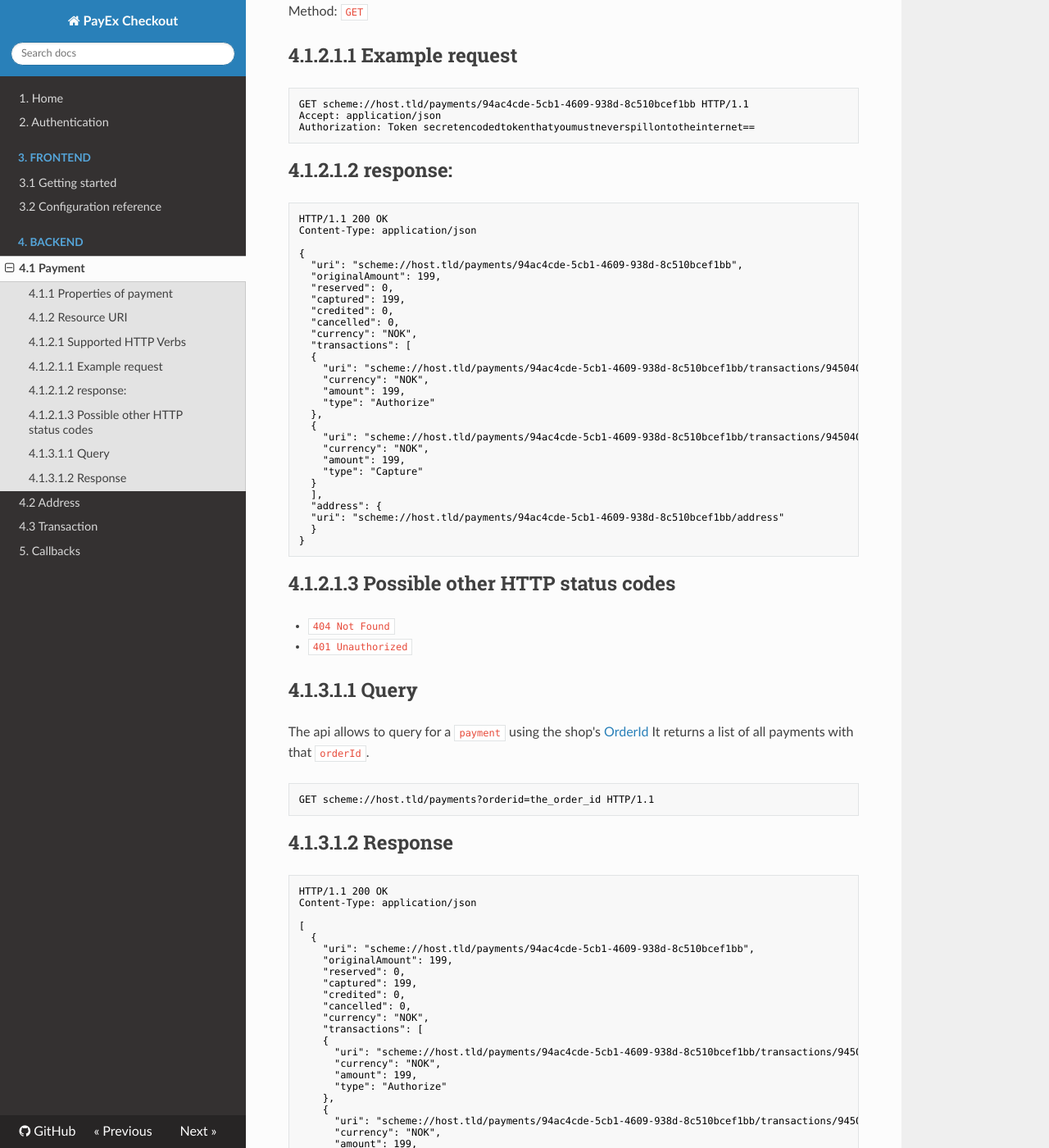
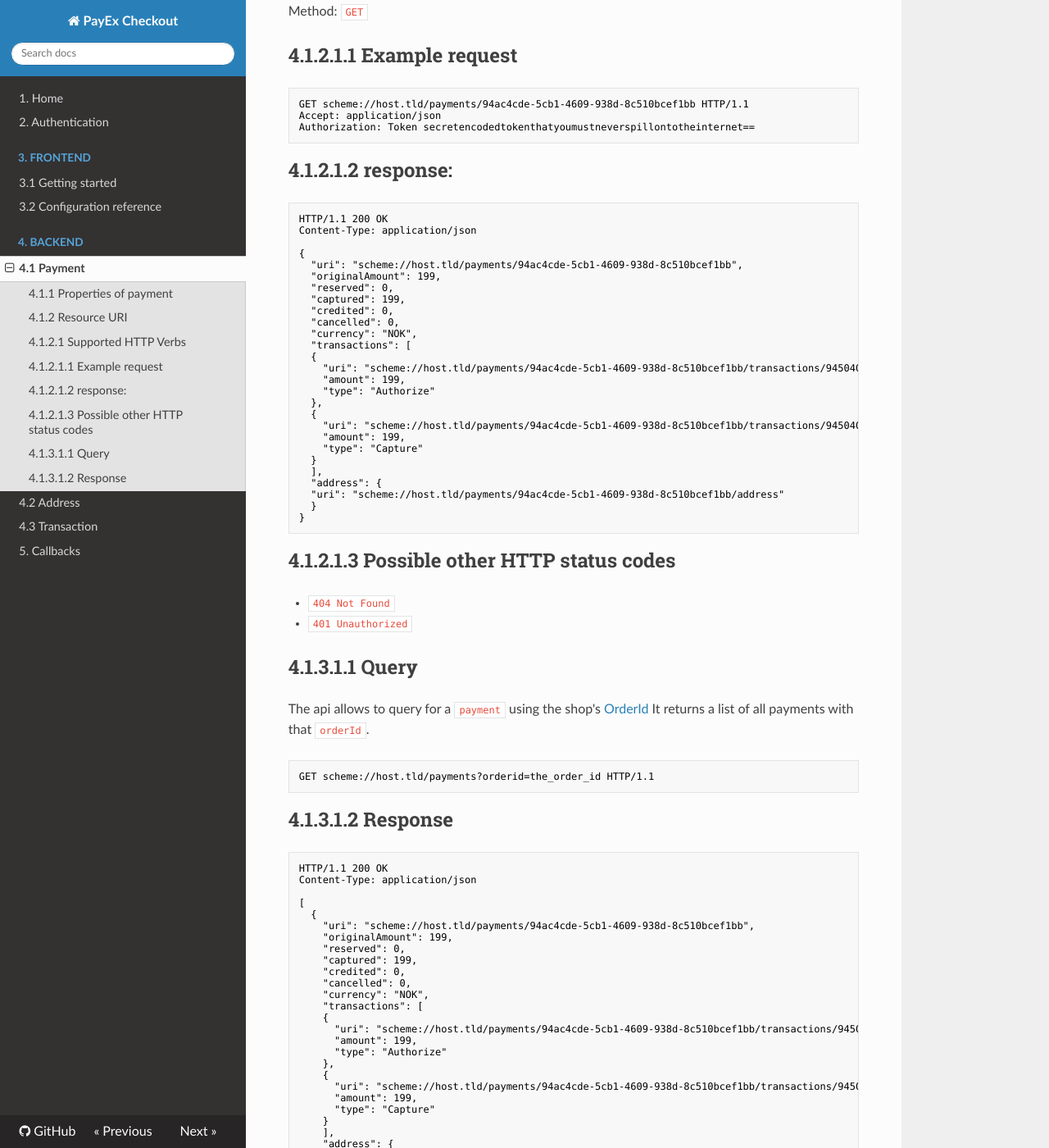
Before and after one commit to PayEx/PayEx.Checkout.Documentation, an MkDocs documentation site: the page built from docs/payment.md, in a window 1280 px wide and 1400 px high, scrolled down 1595 px. Shown: the whole window at 82% size. Built offline with MkDocs 1.6.1, drawn with Linux system fonts in a browser that asks for light colours; nearby versions of some CDN libraries; old or Windows-style settings are respelled for this version of MkDocs; some of the changed text lies outside the part shown.

Commit message:
removed the currency property from the transaction-example-responses

```diff
--- a/docs/payment.md
+++ b/docs/payment.md
@@ -69,13 +69,11 @@ Content-Type: application/json
   "transactions": [
   {
     "uri": "scheme://host.tld/payments/94ac4cde-5cb1-4609-938d-8c510bcef1bb/transactions/9450400",
-    "currency": "NOK",
     "amount": 199,
     "type": "Authorize"
   },
   {
     "uri": "scheme://host.tld/payments/94ac4cde-5cb1-4609-938d-8c510bcef1bb/transactions/9450402",
-    "currency": "NOK",
     "amount": 199,
     "type": "Capture"
   }
@@ -116,13 +114,11 @@ Content-Type: application/json
     "transactions": [
     {
       "uri": "scheme://host.tld/payments/94ac4cde-5cb1-4609-938d-8c510bcef1bb/transactions/9450400",
-      "currency": "NOK",
       "amount": 199,
       "type": "Authorize"
     },
     {
       "uri": "scheme://host.tld/payments/94ac4cde-5cb1-4609-938d-8c510bcef1bb/transactions/9450402",
-      "currency": "NOK",
       "amount": 199,
       "type": "Capture"
     }
@@ -142,13 +138,11 @@ Content-Type: application/json
     "transactions": [
     {
       "uri": "scheme://host.tld/payments/94ac4cde-5cb1-4609-938d-8c510bcef1bb/transactions/9450400",
-      "currency": "NOK",
       "amount": 199,
       "type": "Authorize"
     },
     {
       "uri": "scheme://host.tld/payments/94ac4cde-5cb1-4609-938d-8c510bcef1bb/transactions/9450402",
-      "currency": "NOK",
       "amount": 199,
       "type": "Capture"
     }
```
